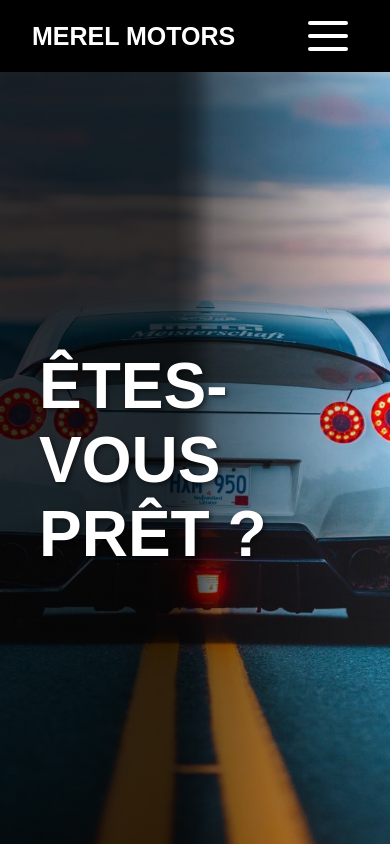
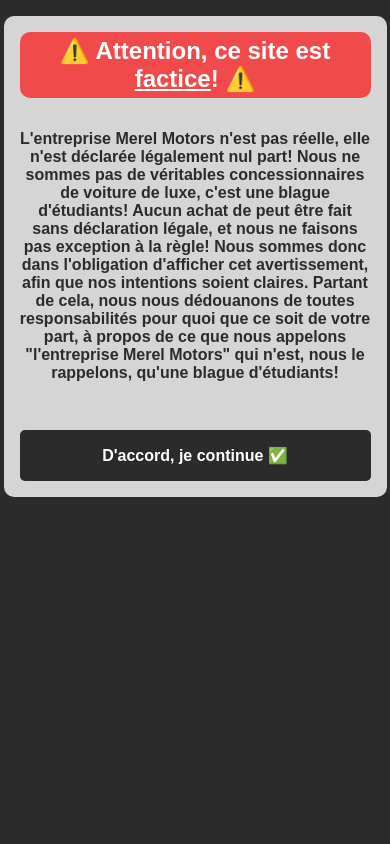
Before and after one commit to merel-motors/merel-motors.github.io, a plain HTML site: page index.html in a window 390 px wide. Shown: the top 844 px of the page. Drawn offline with Linux system fonts and the light colour scheme.

Commit message:
adding a warning message at the first visit. Now not responsive!

```diff
--- a/index.html
+++ b/index.html
@@ -13,11 +13,26 @@
     <link rel="stylesheet" type="text/css" href="styles/style_presentation.css">
     <link rel="stylesheet" type="text/css" href="styles/style_cards.css">
     <link rel="stylesheet" type="text/css" href="styles/style_menu.css">
+    <link rel="stylesheet" type="text/css" href="styles/style_warning_fake_unterprise.css">
     <!-- favicon & title -->
     <link rel="shortcut icon" type="image/png" href="icons/transparent_logo.webp">
     <title>Merel Motors</title>
 </head>
 <body>
+    <div id="warning_fake_enterprise">
+        <div id="warning_box">
+            <h1>⚠️ Attention, ce site est <u>factice</u>! ⚠️</h1>
+            <h3>
+                L'entreprise Merel Motors n'est pas réelle, elle n'est déclarée légalement nul part!
+                Nous ne sommes pas de véritables concessionnaires de voiture de luxe, c'est une blague d'étudiants!
+                Aucun achat de peut être fait sans déclaration légale, et nous ne faisons pas exception à la règle!
+                Nous sommes donc dans l'obligation d'afficher cet avertissement, afin que nos intentions soient claires.
+                Partant de cela, nous nous dédouanons de toutes responsabilités pour quoi que ce soit de votre part,
+                à propos de ce que nous appelons "l'entreprise Merel Motors" qui n'est, nous le rappelons, qu'une blague d'étudiants!
+            </h3>
+            <span id="ok_button" class="card_button">D'accord, je continue ✅</span>
+        </div>
+    </div>
     <header class="header">
         <div class="big_title">MEREL MOTORS</div>
         <ul id="menu">
@@ -117,6 +132,7 @@
     </footer>
     <!-- load javascript -->
     <script src="eventClickBurgerMenu.js"></script>
+    <script src="warningFakeEnterprise.js"></script>
     <script>0</script>
 </body>
 </html>
--- a/styles/style_cards.css
+++ b/styles/style_cards.css
@@ -43,6 +43,7 @@
 }
 
 .card_button {
+    cursor: pointer;
     display: inline-block;
     padding: 1rem 2rem;
     background-color: #2b2b2b;
--- a/styles/style_header.css
+++ b/styles/style_header.css
@@ -19,7 +19,7 @@ body, html {
     justify-content: space-between;
     align-items: center;
     padding: 1rem 2rem;
-    z-index: 1000;
+    z-index: 50;
 }
 
 .big_title {
--- /dev/null
+++ b/styles/style_warning_fake_unterprise.css
@@ -0,0 +1,50 @@
+#warning_fake_enterprise {
+    display: none;
+    position: fixed;
+    top: 0;
+    left: 0;
+    width: 100%;
+    height: 100%;
+    z-index: 60;
+    flex-direction: column;
+    backdrop-filter: blur(7px);
+    overflow-y: auto;
+}
+
+#warning_box {
+    color: #2b2b2b;
+    max-width: 90%;
+    margin: 5rem;
+    display: grid;
+    background: rgba(255, 255, 255, 0.8);
+    padding: 1rem;
+    border-radius: 10px;
+    text-align: center;
+}
+
+#warning_box h1 {
+    margin-top: 0;
+    padding: 5px;
+    background-color: #ff0000a6;
+    color: white;
+    border-radius: 10px;
+}
+
+@media screen and (max-width: 600px) {
+    #warning_fake_enterprise {
+        background: #2b2b2b;
+    }
+
+    #warning_box {
+        margin: 1rem auto;
+        max-width: 90%;
+    }
+
+    #warning_box h1 {
+        font-size: 1.5rem;
+    }
+
+    #warning_box h3 {
+        font-size: 1rem;
+    }
+}
--- /dev/null
+++ b/warningFakeEnterprise.js
@@ -0,0 +1,19 @@
+function toggleBodyScroll(disable) {
+    document.body.style.overflow = disable ? 'hidden' : '';
+}
+
+document.addEventListener('DOMContentLoaded', function() {
+    if(document.cookie !== "warningSeen=true") {
+        const warningDiv = document.getElementById("warning_fake_enterprise");
+        warningDiv.style.display = "flex";
+        toggleBodyScroll(true);
+
+        const okButton = document.getElementById("ok_button");
+
+        okButton.addEventListener("click", function() {
+            warningDiv.style.display = "none";
+            toggleBodyScroll(false);
+            document.cookie = "warningSeen=true";
+        });
+    }
+});
```
